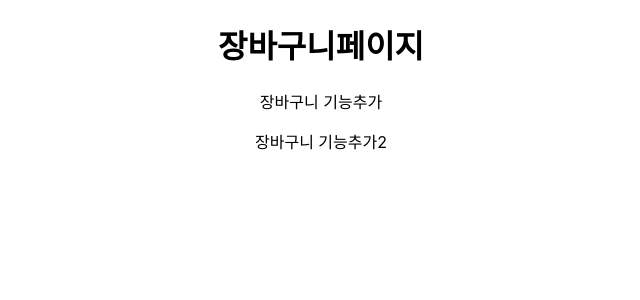
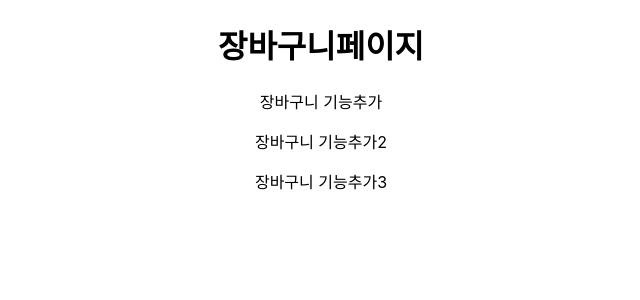
Before and after one commit to shin-hyun-ju2/teamproject, a React (Create React App) app: page /Cart in a window 1280 px wide. Shown: the top 300 px of the page, without its empty margins (319-959 px from the left). Built offline with nearby package versions, Linux system fonts and the light colour scheme.

Commit message:
장바구니3
장바구니3

```diff
--- a/src/cart/Cart.js
+++ b/src/cart/Cart.js
@@ -6,6 +6,7 @@ function Cart() {
       <h1>장바구니페이지</h1>
       <p>장바구니 기능추가</p>
       <p>장바구니 기능추가2</p>
+      <p>장바구니 기능추가3</p>
     </>
   );
 }
```
